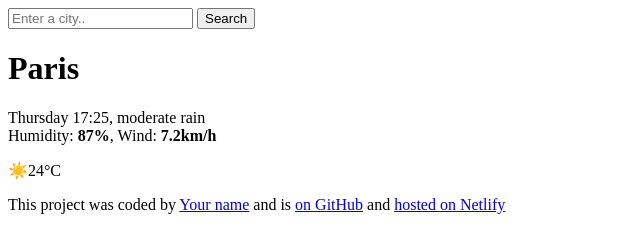
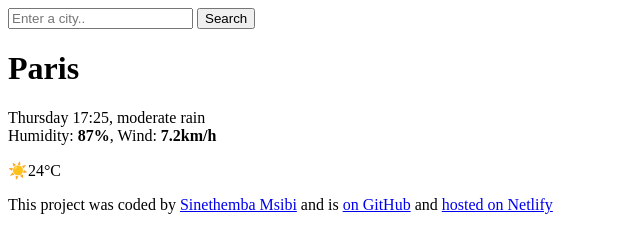
Before and after one commit to Sinethemba-15/homework, a website built with Parcel: page index.html in a window 1280 px wide. Shown: the whole page, without its empty margins (0-640 px from the left). Built offline with nearby package versions, Linux system fonts and the light colour scheme.

Commit message:
Added name

```diff
--- a/index.html
+++ b/index.html
@@ -47,7 +47,7 @@
       <footer>
         <p>
           This project was coded by
-          <a href="#" target="_blank">Your name</a> and is
+          <a href="#" target="_blank">Sinethemba Msibi</a> and is
           <a href="#" target="_blank"> on GitHub</a> and
           <a href="#" target="_blank">hosted on Netlify</a>
         </p>
```
